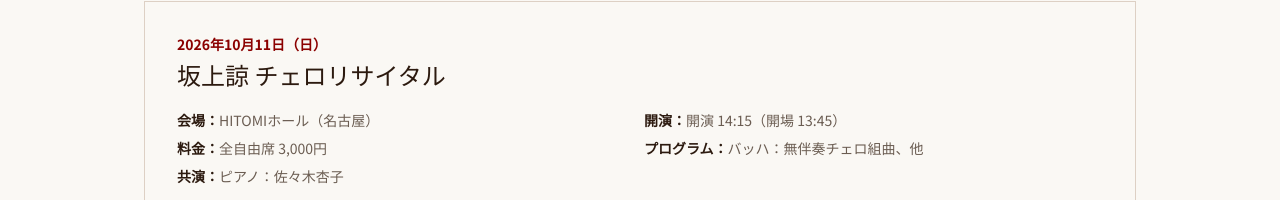
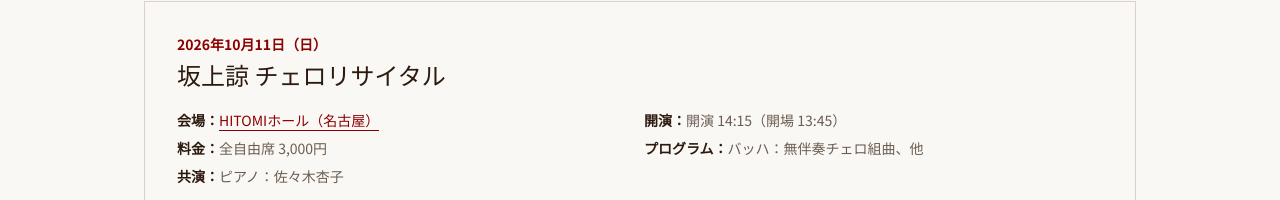
Before and after one commit to srlcvc/ryosakaue-website, a Next.js app: page /concert in a window 1280 px wide. Shown: the part 524-724 px from the top of the page. Built offline with nearby package versions, Linux system fonts and the light colour scheme.

Commit message:
演奏会ページの会場名をGoogleマップへのリンクに

```diff
--- a/app/concert/page.tsx
+++ b/app/concert/page.tsx
@@ -15,6 +15,7 @@ const upcoming = [
     date: '2026年10月11日（日）',
     title: '坂上諒 チェロリサイタル',
     venue: 'HITOMIホール（名古屋）',
+    map: 'HITOMIホール 名古屋市中区葵三丁目21番19号 メニコンANNEX 5F',
     time: '開演 14:15（開場 13:45）',
     ticket: '全自由席 3,000円',
     program: 'バッハ：無伴奏チェロ組曲、他',
@@ -26,6 +27,7 @@ const upcoming = [
     date: '2027年2月13日（土）',
     title: '坂上諒 チェロリサイタル',
     venue: 'スタジオ・フィオリーレ',
+    map: 'スタジオ・フィオリーレ 名古屋市中村区鳥居西通1-51 アンジュパティオ中村公園801号',
     time: '開演 14:15（開場 13:45）',
     ticket: '全自由席 3,000円',
     program: 'ブルッフ：コル・ニドライ、ヴィラ＝ロボス：黒鳥の歌、ピアソラ：ル・グラン・タンゴ、ベートーヴェン：魔笛の主題による7つの変奏曲、ベートーヴェン：チェロソナタ第3番 イ長調、他',
@@ -37,6 +39,7 @@ const upcoming = [
     date: '2027年10月10日（日）',
     title: '坂上諒・水野貴文 デュオリサイタル',
     venue: 'HITOMIホール（名古屋）',
+    map: 'HITOMIホール 名古屋市中区葵三丁目21番19号 メニコンANNEX 5F',
     time: '開演 14:00（開場 13:30）',
     ticket: '全自由席 3,000円',
     program: '決まり次第お知らせします',
@@ -64,7 +67,11 @@ export default function ConcertPage() {
               <p className="text-sm text-brown font-bold mb-2">{c.date}</p>
               <h3 className="font-serif text-2xl mb-4">{c.title}</h3>
               <dl className="grid grid-cols-1 sm:grid-cols-2 gap-2 text-sm text-muted mb-6">
-                <div><dt className="inline font-bold text-warm-text">会場：</dt><dd className="inline">{c.venue}</dd></div>
+                <div><dt className="inline font-bold text-warm-text">会場：</dt><dd className="inline">{c.map ? (
+                  <a href={`https://www.google.com/maps/search/?api=1&query=${encodeURIComponent(c.map)}`} target="_blank" rel="noopener noreferrer" className="text-brown border-b border-brown hover:text-brown-dark transition-colors">
+                    {c.venue}
+                  </a>
+                ) : c.venue}</dd></div>
                 <div><dt className="inline font-bold text-warm-text">開演：</dt><dd className="inline">{c.time}</dd></div>
                 <div><dt className="inline font-bold text-warm-text">料金：</dt><dd className="inline">{c.ticket}</dd></div>
                 <div><dt className="inline font-bold text-warm-text">プログラム：</dt><dd className="inline">{c.program}</dd></div>
```
